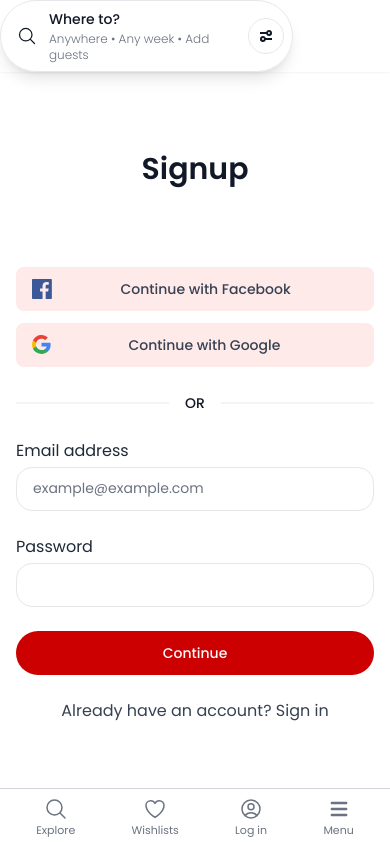
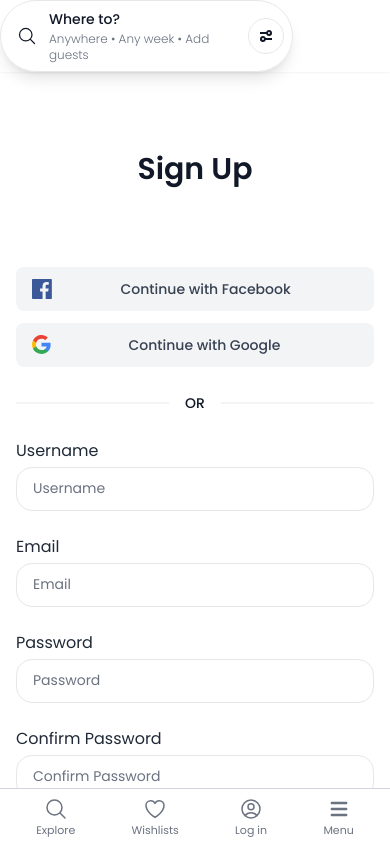
Before and after one commit to Rajeevaletshanth/ATE-NEW-FRONTEND, a React (Create React App) app: page /signup in a window 390 px wide. Shown: the top 842 px of the page. Built offline with nearby package versions, Linux system fonts and the light colour scheme.

Commit message:
persist redux

```diff
--- a/package.json
+++ b/package.json
@@ -20,6 +20,7 @@
     "@types/react": "^18.0.18",
     "@types/react-dom": "^18.0.6",
     "axios": "^1.3.4",
+    "framer-motion": "^10.2.4",
     "google-map-react": "^2.2.0",
     "lodash": "^4.17.21",
     "moment": "^2.29.4",
@@ -37,6 +38,7 @@
     "redux-persist": "^6.0.0",
     "redux-thunk": "^2.4.2",
     "sass": "^1.54.8",
+    "sweetalert": "^2.1.2",
     "typescript": "^4.7.4",
     "web-vitals": "^3.0.1"
   },
--- a/src/containers/PageLogin/PageLogin.tsx
+++ b/src/containers/PageLogin/PageLogin.tsx
@@ -31,6 +31,8 @@ const PageLogin: FC<PageLoginProps> = ({ className = "" }) => {
   const { signIn } = useAuth();
   const [email, setEmail] = useState<string>("")
   const [password, setPassword] = useState<string>("")
+  const [loading, setLoading] = useState<boolean>(false)
+  const [error, setError] = useState<string>("")
 
   const navigate = useNavigate()
 
@@ -43,8 +45,15 @@ const PageLogin: FC<PageLoginProps> = ({ className = "" }) => {
 
   const handleLogin = async(e:any) => {
     e.preventDefault();
-    const result = await signIn({ email, password })
-    // console.log(result)
+    setLoading(true);
+    const result = await signIn({ email, password }).then((res) => {
+      setLoading(false);
+      if(res.status == "failed")
+        setError(res.message)
+    }).catch((err) => {
+        setError(err.message)
+    })
+
   }
 
   return (
@@ -62,7 +71,7 @@ const PageLogin: FC<PageLoginProps> = ({ className = "" }) => {
               <a
                 key={index}
                 href={item.href}
-                className="nc-will-change-transform flex w-full rounded-lg bg-primary-50 dark:bg-neutral-800 px-4 py-3 transform transition-transform sm:px-6 hover:translate-y-[-2px]"
+                className="nc-will-change-transform flex w-full rounded-lg bg-gray-100 dark:bg-neutral-800 px-4 py-3 transform transition-transform sm:px-6 hover:translate-y-[-2px]"
               >
                 <img
                   className="flex-shrink-0"
@@ -83,14 +92,18 @@ const PageLogin: FC<PageLoginProps> = ({ className = "" }) => {
             <div className="absolute left-0 w-full top-1/2 transform -translate-y-1/2 border border-neutral-100 dark:border-neutral-800"></div>
           </div>
           {/* FORM */}
+
           <form className="grid grid-cols-1 gap-6" action="#" method="post" onSubmit={handleLogin}>
+            {error &&
+              <span className="text-center text-sm text-primary-400 bg-primary-100 p-1 py-4 rounded-sm">{error}</span>
+            }
             <label className="block">
               <span className="text-neutral-800 dark:text-neutral-200">
-                Email address
+                Email
               </span>
               <Input
                 type="email"
-                placeholder="example@example.com"
+                placeholder="Email"
                 className="mt-1"
                 required
                 onChange={(e) => setEmail(e.target.value)}
@@ -99,25 +112,31 @@ const PageLogin: FC<PageLoginProps> = ({ className = "" }) => {
             <label className="block">
               <span className="flex justify-between items-center text-neutral-800 dark:text-neutral-200">
                 Password
-                <Link to="/forgot-pass" className="text-sm">
-                  Forgot password?
-                </Link>
+
               </span>
               <Input
                 type="password"
                 className="mt-1"
+                placeholder="Password"
                 required
                 onChange={(e) => setPassword(e.target.value)}
               />
             </label>
-            <ButtonPrimary type="submit" >Sign In</ButtonPrimary>
+
+            <ButtonPrimary type="submit" loading={loading}>{loading? "Signing In" : "Sign In"}</ButtonPrimary>
           </form>
 
           {/* ==== */}
           <span className="block text-center text-neutral-700 dark:text-neutral-300">
             New user? {` `}
-            <Link to="/signup">Create an account</Link>
+            <Link to="/signup" className="text-primary-500">Create an account</Link>
           </span>
+          <span className="block text-center text-neutral-700 dark:text-neutral-300">
+              <Link to="/forgot-password" className="text-sm text-center">
+                  Forgot password?
+              </Link>
+          </span>
+
         </div>
       </div>
     </div>
--- a/src/containers/PageSignUp/PageSignUp.tsx
+++ b/src/containers/PageSignUp/PageSignUp.tsx
@@ -1,4 +1,4 @@
-import React, { FC } from "react";
+import React, { FC, useState, useEffect } from "react";
 import facebookSvg from "images/Facebook.svg";
 import twitterSvg from "images/Twitter.svg";
 import googleSvg from "images/Google.svg";
@@ -6,6 +6,9 @@ import { Helmet } from "react-helmet";
 import Input from "shared/Input/Input";
 import ButtonPrimary from "shared/Button/ButtonPrimary";
 import { Link } from "react-router-dom";
+import { userRegister } from 'services/authServices'
+import swal from 'sweetalert';
+import { useNavigate } from 'react-router-dom'
 
 export interface PageSignUpProps {
   className?: string;
@@ -25,14 +28,61 @@ const loginSocials = [
 ];
 
 const PageSignUp: FC<PageSignUpProps> = ({ className = "" }) => {
+
+  const navigate = useNavigate();
+
+  const [loading, setLoading] = useState<boolean>(false)
+  const [username, setUsername] = useState<string>("")
+  const [email, setEmail] = useState<string>("")
+  const [password, setPassword] = useState<string>("")
+  const [confirmPassword, setConfirmPassword] = useState<string>("")
+  const [error, setError] = useState<string>("")
+
+  const passwordValidation = () => {
+    if(password === confirmPassword){
+      setError("")
+      return true
+    }else{
+      setError("Password not matching!")
+      setLoading(false);
+      return false
+    }
+  }
+
+  const handleRegister = async(e: any) => {
+    e.preventDefault();
+    setLoading(true);
+    let checkPassword = passwordValidation()
+    if(checkPassword){
+      var data = {
+        username: username,
+        email: email,
+        password: password,
+        authority: {"role" : ["user"]}
+      }
+      await userRegister(data).then((res) => {
+        setLoading(false);
+        if(res.data.response === "success"){
+          swal("Registered", "Login to continue.", "success").then(() => {
+            navigate('/login')
+          });
+        }else{
+          setError(res.data.message)
+        }
+      }).catch((err) => {
+        setLoading(false);
+        setError(err.message)
+      })
+    }
+  }
   return (
     <div className={`nc-PageSignUp  ${className}`} data-nc-id="PageSignUp">
       <Helmet>
-        <title>Sign up || Booking React Template</title>
+        <title>Sign up - AnyTimeEat</title>
       </Helmet>
       <div className="container mb-24 lg:mb-32">
         <h2 className="my-20 flex items-center text-3xl leading-[115%] md:text-5xl md:leading-[115%] font-semibold text-neutral-900 dark:text-neutral-100 justify-center">
-          Signup
+          Sign Up
         </h2>
         <div className="max-w-md mx-auto space-y-6 ">
           <div className="grid gap-3">
@@ -40,7 +90,7 @@ const PageSignUp: FC<PageSignUpProps> = ({ className = "" }) => {
               <a
                 key={index}
                 href={item.href}
-                className="nc-will-change-transform flex w-full rounded-lg bg-primary-50 dark:bg-neutral-800 px-4 py-3 transform transition-transform sm:px-6 hover:translate-y-[-2px]"
+                className="nc-will-change-transform flex w-full rounded-lg bg-gray-100 dark:bg-neutral-800 px-4 py-3 transform transition-transform sm:px-6 hover:translate-y-[-2px]"
               >
                 <img
                   className="flex-shrink-0"
@@ -61,30 +111,54 @@ const PageSignUp: FC<PageSignUpProps> = ({ className = "" }) => {
             <div className="absolute left-0 w-full top-1/2 transform -translate-y-1/2 border border-neutral-100 dark:border-neutral-800"></div>
           </div>
           {/* FORM */}
-          <form className="grid grid-cols-1 gap-6" action="#" method="post">
+          <form className="grid grid-cols-1 gap-6" action="#" method="post" onSubmit={handleRegister}>
+            {error &&
+              <span className="text-center text-sm text-primary-400 bg-primary-100 p-1 py-4 rounded-sm">{error}</span>
+            }
             <label className="block">
               <span className="text-neutral-800 dark:text-neutral-200">
-                Email address
+                Username
+              </span>
+              <Input
+                type="text"
+                placeholder="Username"
+                className="mt-1"
+                minLength={5}
+                required
+                onChange={(e) => setUsername(e.target.value)}
+              />
+            </label>
+            <label className="block">
+              <span className="text-neutral-800 dark:text-neutral-200">
+                Email
               </span>
               <Input
                 type="email"
-                placeholder="example@example.com"
+                placeholder="Email"
                 className="mt-1"
+                required
+                onChange={(e) => setEmail(e.target.value)}
               />
             </label>
             <label className="block">
               <span className="flex justify-between items-center text-neutral-800 dark:text-neutral-200">
                 Password
               </span>
-              <Input type="password" className="mt-1" />
+              <Input type="password" className="mt-1" required minLength={5} placeholder="Password" onChange={(e) => setPassword(e.target.value)}/>
             </label>
-            <ButtonPrimary type="submit">Continue</ButtonPrimary>
+            <label className="block">
+              <span className="flex justify-between items-center text-neutral-800 dark:text-neutral-200">
+                Confirm Password
+              </span>
+              <Input type="password" className="mt-1" required minLength={5} placeholder="Confirm Password" onChange={(e) => setConfirmPassword(e.target.value)}/>
+            </label>
+            <ButtonPrimary type="submit" loading={loading}>{loading? "Signing Up" : "Register"}</ButtonPrimary>
           </form>
 
           {/* ==== */}
           <span className="block text-center text-neutral-700 dark:text-neutral-300">
             Already have an account? {` `}
-            <Link to="/login">Sign in</Link>
+            <Link to="/login" className="text-primary-500">Sign in</Link>
           </span>
         </div>
       </div>
--- a/src/shared/Alert/Alert.tsx
+++ b/src/shared/Alert/Alert.tsx
@@ -24,7 +24,7 @@ export const Alert: React.FC<AlertProps> = ({
       classes += " bg-status-successBg text-status-success";
       break;
     case "error":
-      classes += " bg-status-errorBg text-status-error";
+      classes += "text-primary-400 bg-primary-100";
       break;
     case "warning":
       classes += " bg-status-warningBg text-status-warning";
@@ -39,7 +39,7 @@ export const Alert: React.FC<AlertProps> = ({
     >
       <i className="pe-7s-info text-2xl mr-2"></i>
       {children}
-      <ButtonClose className="absolute top-4 right-6" />
+      {/* <ButtonClose className="absolute top-4 right-6" /> */}
     </div>
   );
 };
--- /dev/null
+++ b/src/store/base/commonSlice.js
@@ -0,0 +1,19 @@
+import { createSlice } from '@reduxjs/toolkit'
+
+export const initialState = {
+    currentRouteKey: ''
+}
+
+export const commonSlice = createSlice({
+	name: 'base/common',
+	initialState,
+	reducers: {
+        setCurrentRouteKey: (state, action) => {
+            state.currentRouteKey = action.payload
+        }
+	},
+})
+
+export const { setCurrentRouteKey } = commonSlice.actions
+
+export default commonSlice.reducer
--- /dev/null
+++ b/src/store/base/index.js
@@ -0,0 +1,8 @@
+import { combineReducers } from '@reduxjs/toolkit'
+import common from './commonSlice'
+
+const reducer = combineReducers({
+    common,
+})
+
+export default reducer
--- /dev/null
+++ b/src/store/cart/index.js
@@ -0,0 +1,8 @@
+import { combineReducers } from '@reduxjs/toolkit'
+import items from './itemsSlice'
+
+const reducer = combineReducers({
+    items
+})
+
+export default reducer
--- /dev/null
+++ b/src/store/cart/itemsSlice.js
@@ -0,0 +1,18 @@
+import { createSlice } from '@reduxjs/toolkit'
+
+export const itemsSlice = createSlice({
+	name: 'cart',
+	initialState: [],
+	reducers: {
+        setCart: (state, action) => {
+            state.products = action.payload
+        },
+        emptyCart: (state) => {
+            state.products = []
+        }
+	},
+})
+
+export const { setCart, emptyCart } = itemsSlice.actions
+
+export default itemsSlice.reducer
--- a/src/store/rootReducer.js
+++ b/src/store/rootReducer.js
@@ -1,10 +1,13 @@
 import { combineReducers } from 'redux'
 import auth from './auth'
-
+import base from './base'
+import cart from './cart'
 
 const rootReducer = (asyncReducers) => (state, action) => {
     const combinedReducer = combineReducers({
         auth,
+        base,
+        cart,
         ...asyncReducers,
     })
     return combinedReducer(state, action)
--- a/src/utils/hooks/useAuth.js
+++ b/src/utils/hooks/useAuth.js
@@ -1,5 +1,6 @@
 import { useSelector, useDispatch } from 'react-redux'
 import { setUser, initialState } from 'store/auth/userSlice'
+// import { setCart, emptyCart } from 'store/cart/itemsSlice'
 import { loginApi } from 'services/authServices'
 // import { authenticate } from'services/ApiService'
 import { onSignInSuccess, onSignOutSuccess } from 'store/auth/sessionSlice'
```
Also changed, not shown: src/store/index.js (+19 -7 lines), 1 other file (tests, documents, lock files or other folders).
